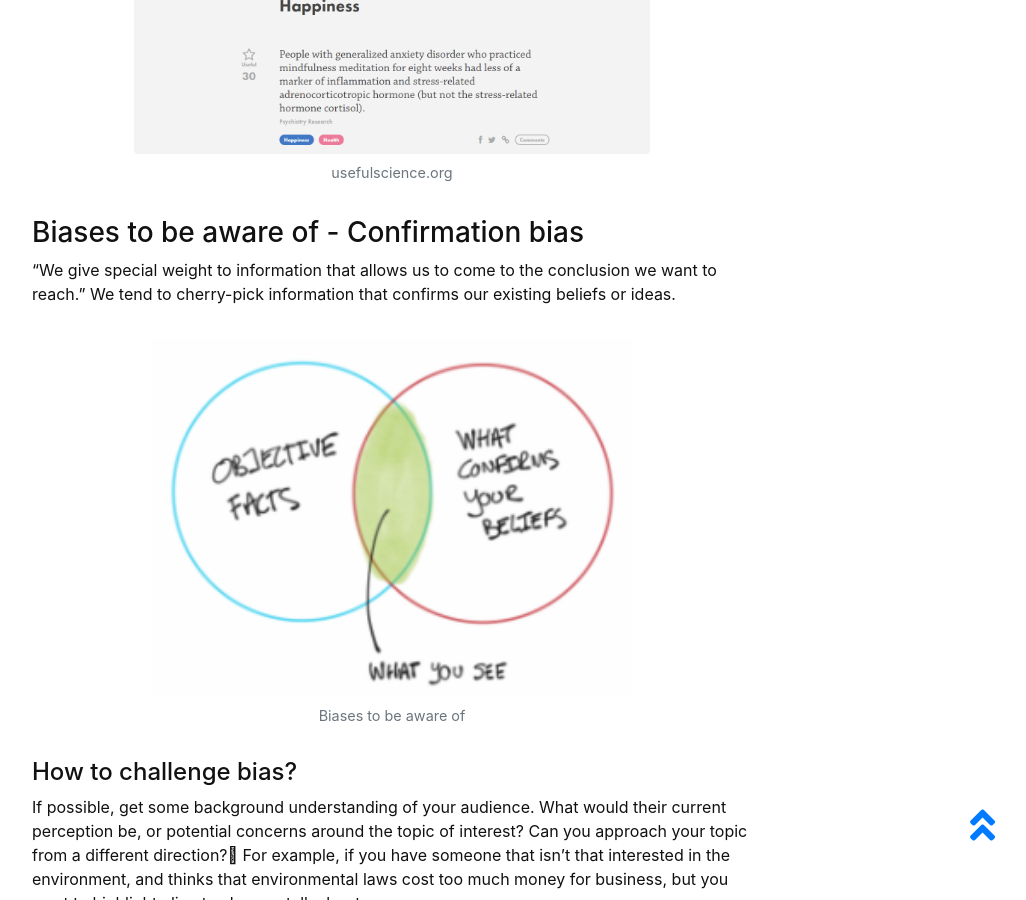
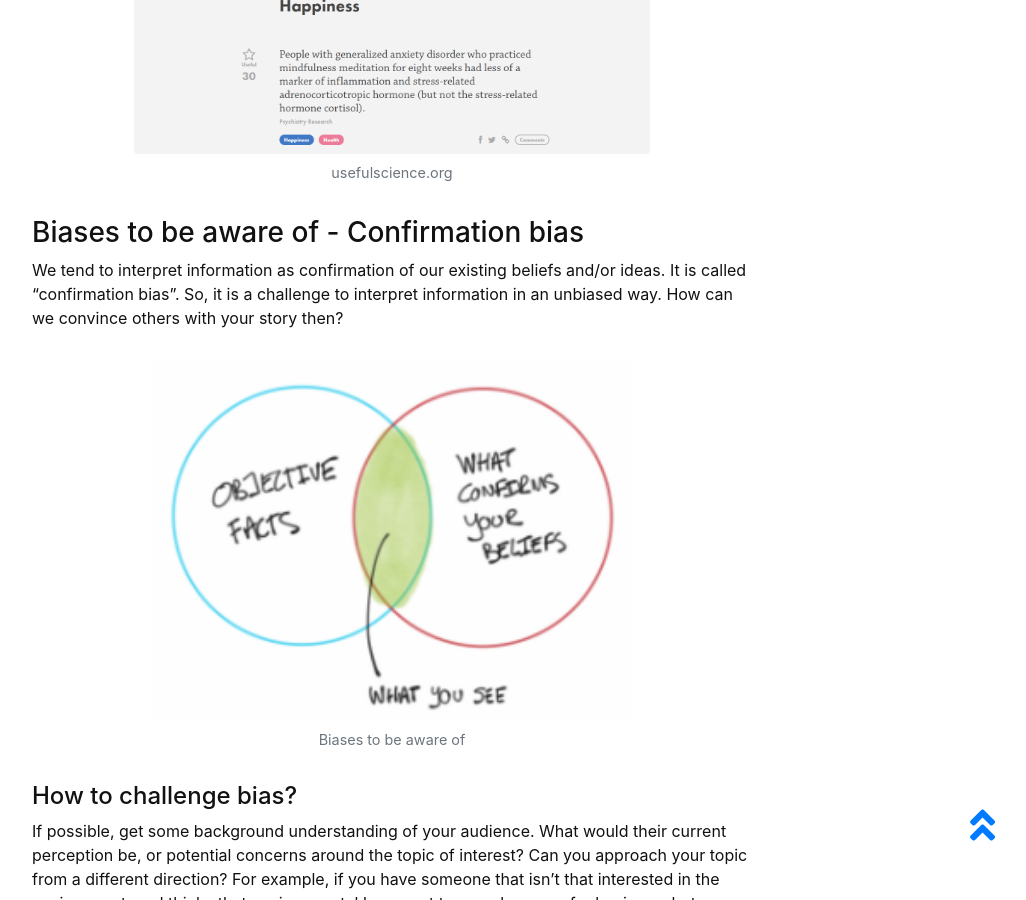
Before and after one commit to masamiy/DataStoryTelling, a Jekyll site: the page built from content/3-Power-of-story.md, in a window 1280 px wide and 900 px high, scrolled down 1104 px. Shown: the whole window, without its empty margins (248-1274 px from the left). Built offline with Jekyll 4.4.1, drawn with Linux system fonts in a browser that asks for light colours.

Commit message:
Update 3-Power-of-story.md

```diff
--- a/content/3-Power-of-story.md
+++ b/content/3-Power-of-story.md
@@ -17,7 +17,7 @@ You can see beutiful summaries of scientific findings in [Useful Science](https:
 
 
 ### Biases to be aware of - Confirmation bias
-"We give special weight to information that allows us to come to the conclusion we want to reach." We tend to cherry-pick information that confirms our existing beliefs or ideas.
+We tend to interpret information as confirmation of our existing beliefs and/or ideas. It is called "confirmation bias". So, it is a challenge to interpret information in an unbiased way. How can we convince others with your story then?
 {% include figure.html img="biases.png" alt="Biases to be aware of" caption="Biases to be aware of" width="70%" %}
 
 #### How to challenge bias?
```
